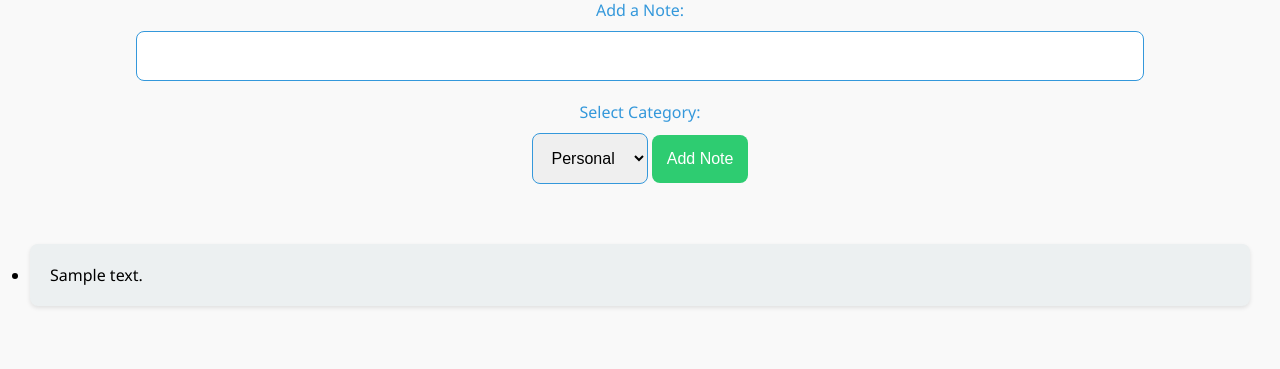
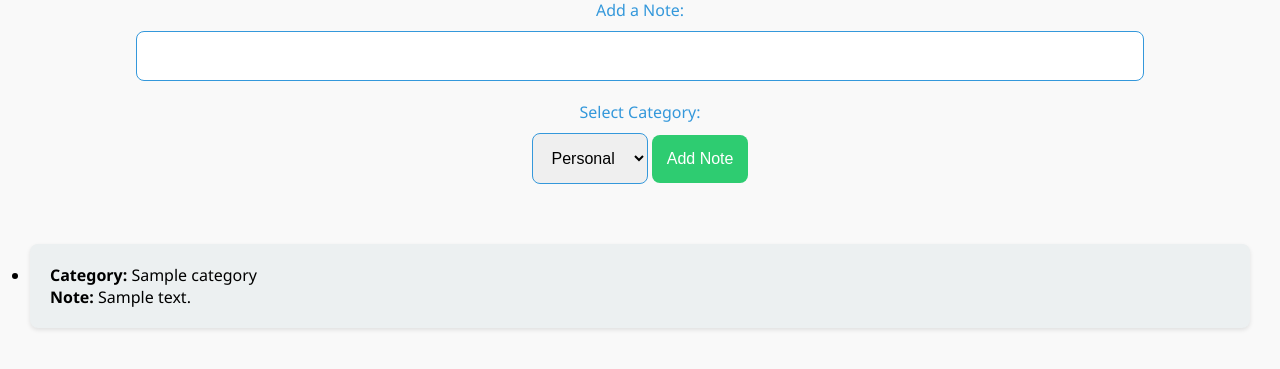
Before and after one commit to snehalvispute16/Note-Taking-App, a Flask app: template templates/home.html in a window 1280 px wide. Shown: the part 164-533 px from the top of the page. Run offline with Flask 3, Linux system fonts and the light colour scheme; the template is opened without the code that fills it: most values are stand-ins (such as "Sample title", 1, 10 or a date in 2020).

Commit message:
Add files via upload

```diff
--- a/templates/home.html
+++ b/templates/home.html
@@ -4,7 +4,7 @@
     <meta charset="UTF-8">
     <meta http-equiv="X-UA-Compatible" content="IE=edge">
     <meta name="viewport" content="width=device-width, initial-scale=1.0">
-    <title>NoteIt - A Colorful Note Taking App</title>
+    <title>NoteIt - A Note Taking App</title>
     <style>
         body {
             font-family: 'Segoe UI', Tahoma, Geneva, Verdana, sans-serif;
@@ -84,7 +84,7 @@
     <h1>NoteIt</h1>
     <p>A Note Taking App</p>
 
-    <form action="/" method="GET">
+    <form action="/" method="POST">
         <label for="note">Add a Note:</label>
         <input type="text" id="note" name="note" required>
 
@@ -93,7 +93,7 @@
             <option value="personal">Personal</option>
             <option value="work">Work</option>
             <option value="study">Study</option>
-            <!-- Add more categories as needed -->
+
         </select>
 
         <button type="submit">Add Note</button>
@@ -101,8 +101,12 @@
 
     <ul>
         {% for note in notes %}
-            <li>{{ note }}</li>
+            <li>
+                <strong>Category:</strong> {{ note.category }}<br>
+                <strong>Note:</strong> {{ note.text }}
+            </li>
         {% endfor %}
     </ul>
+
 </body>
 </html>
```
